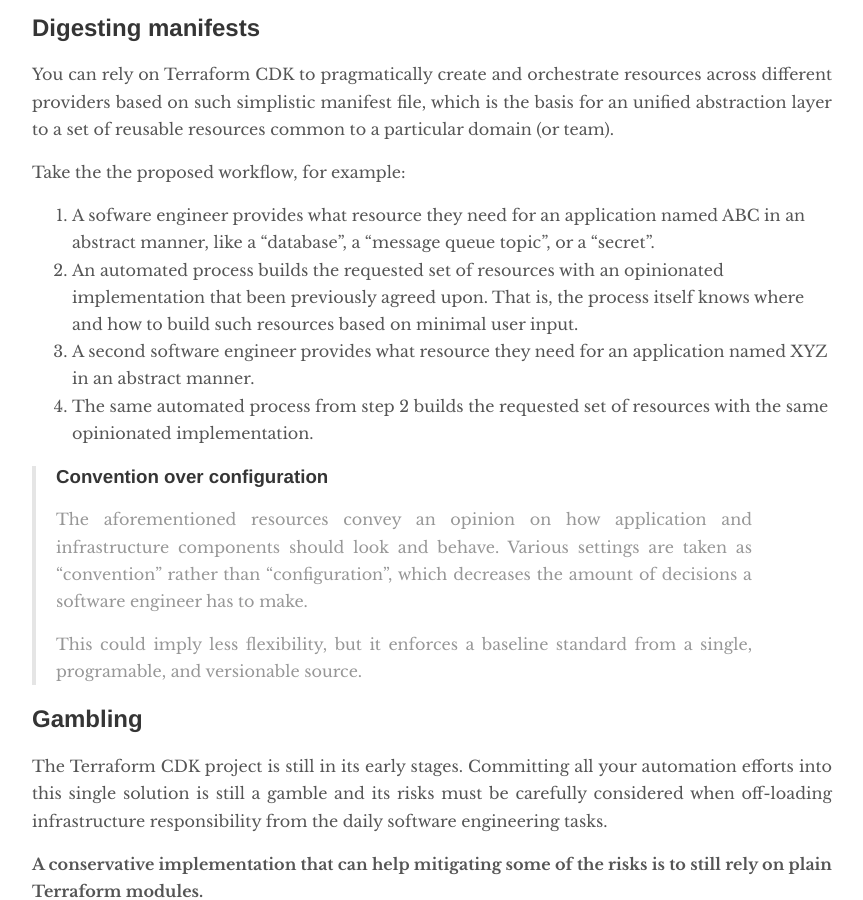
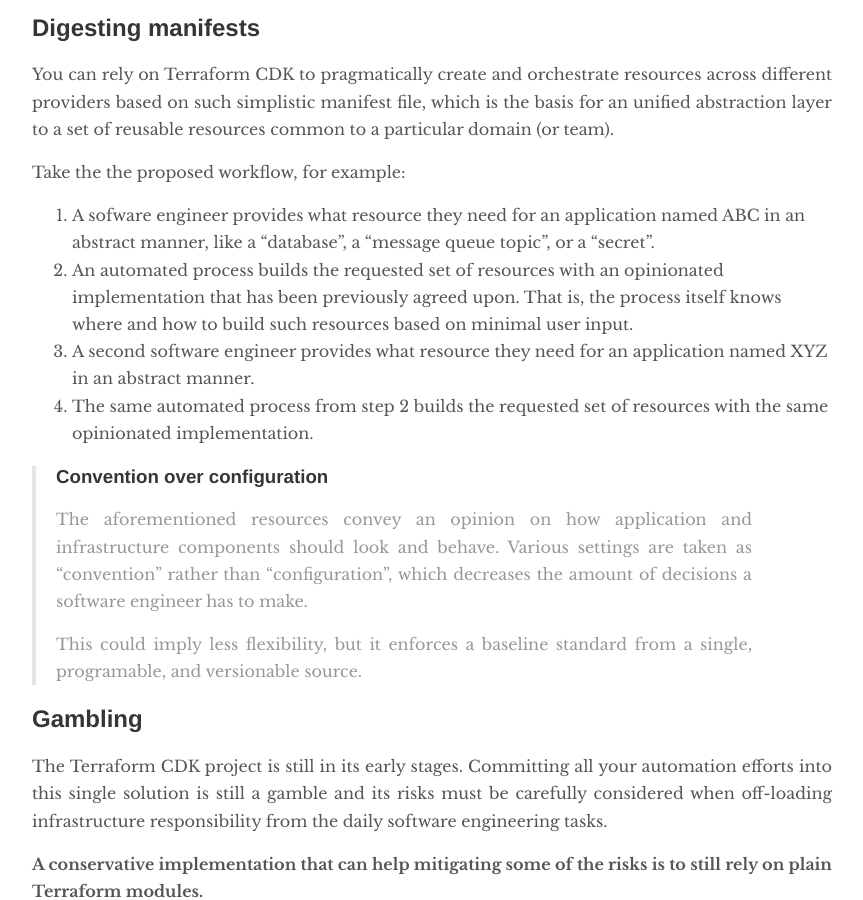
Before and after one commit to romerojunior/blog, a Jekyll site: the page built from _posts/2021-10-18-terraform-cdk.md, in a window 1280 px wide and 900 px high, scrolled down 2795 px. Shown: the whole window, without its empty margins (208-1071 px from the left). Built offline with Jekyll 4.4.1, drawn with Linux system fonts in a browser that asks for light colours; comment, search, counter and statistics services are not loaded.

```diff
--- a/_posts/2021-10-18-terraform-cdk.md
+++ b/_posts/2021-10-18-terraform-cdk.md
@@ -123,7 +123,7 @@
    ABC in an abstract manner, like a "database", a "message queue topic", or a
    "secret".
 2. An automated process builds the requested set of resources with an
-   opinionated implementation that been previously agreed upon. That is, the
+   opinionated implementation that has been previously agreed upon. That is, the
    process itself knows where and how to build such resources based on minimal
    user input.
 3. A second software engineer provides what resource they need for an
```
Also changed, not shown: assets/cdk.svg.
